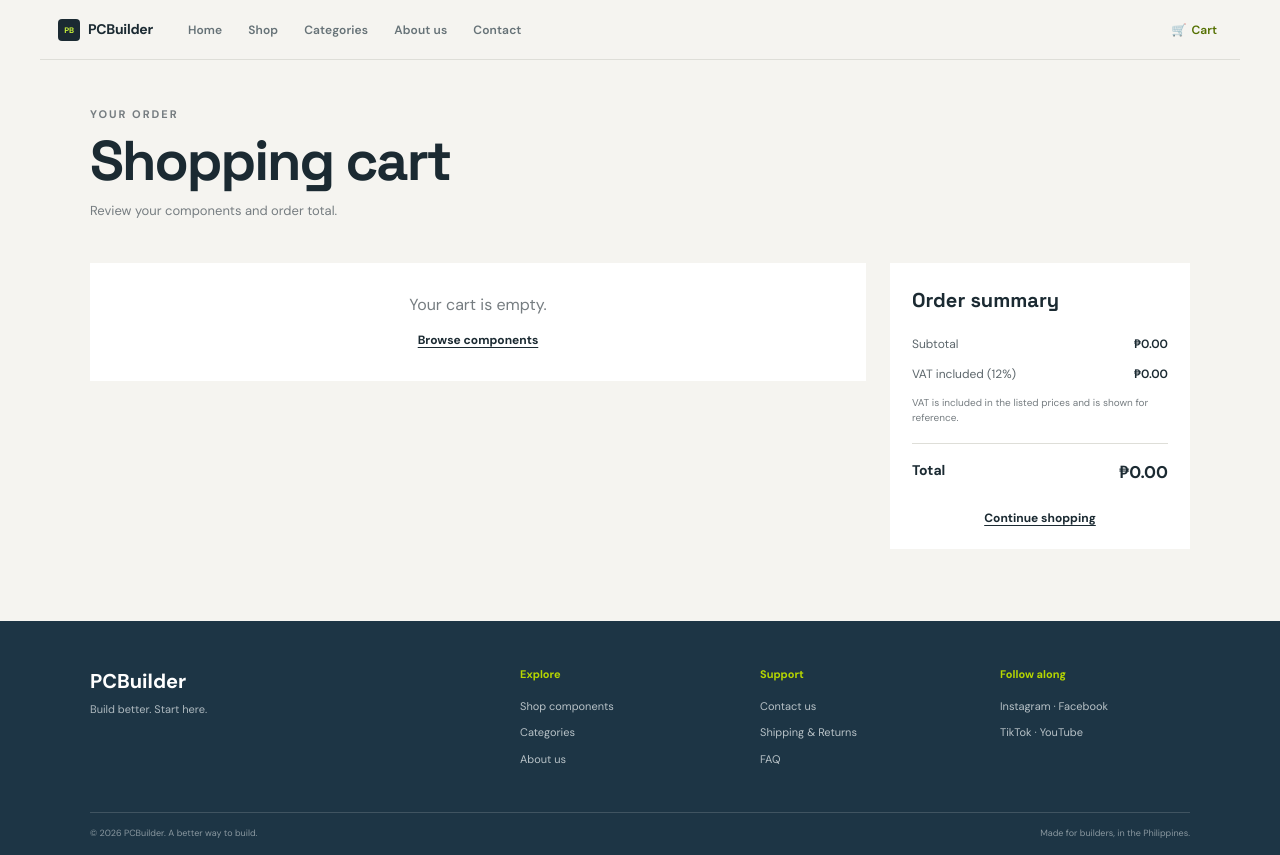
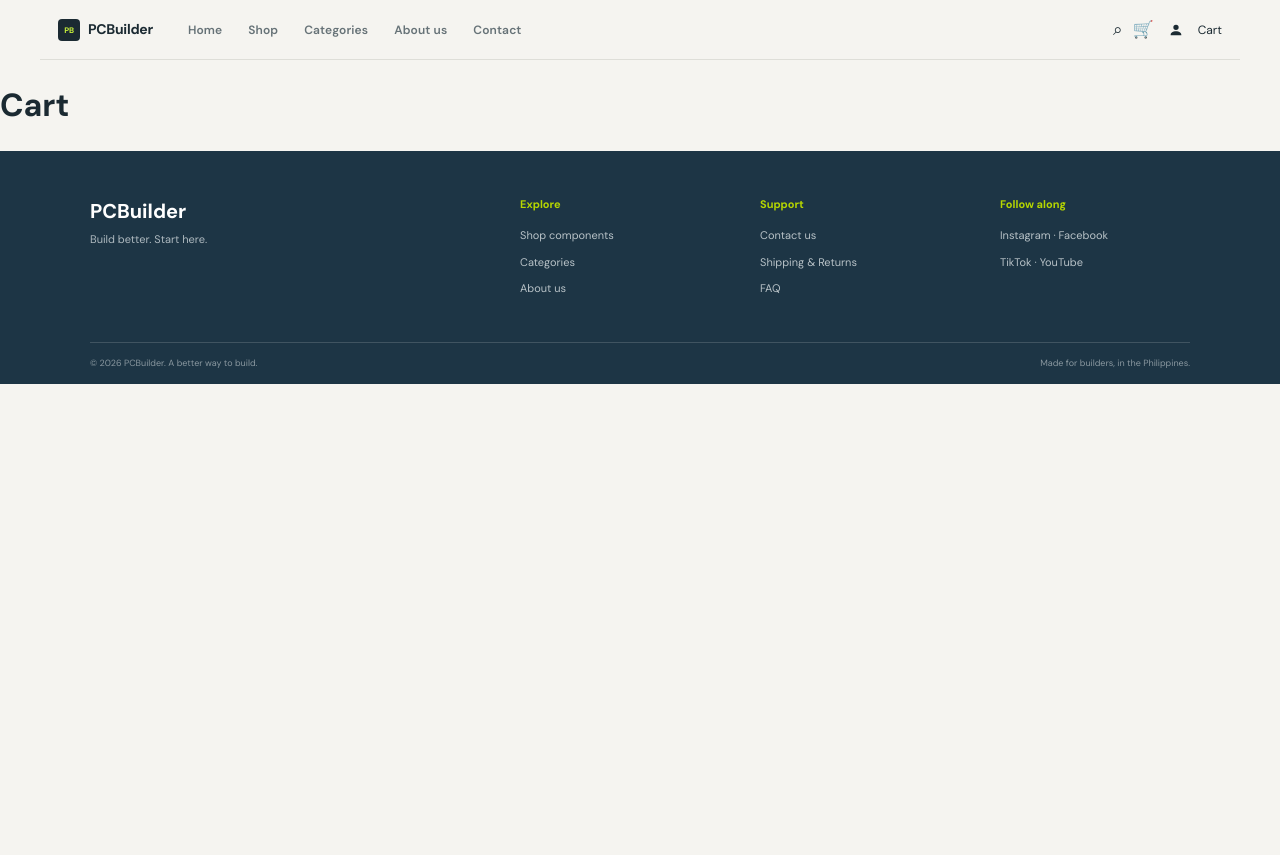
Before and after one commit to Wanji07/pcbuilder-ecommerce, a plain HTML site: page src/pages/cart.html in a window 1280 px wide. After the commit the page ends 800 px from the top, so only its background shows below. Drawn offline with Linux system fonts and the light colour scheme.

Commit message:
BRANCH ESCAPE

```diff
--- a/src/pages/cart.html
+++ b/src/pages/cart.html
@@ -3,14 +3,14 @@
 <head>
     <meta charset="UTF-8">
     <meta name="viewport" content="width=device-width, initial-scale=1.0">
-    <meta name="description" content="Review your PCBuilder shopping cart">
-    <title>Your Cart | PCBuilder</title>
-    <link rel="stylesheet" href="../css/style.css">
+    <meta name="description" content="PCBuilder - Computer Parts and Accessories Store">
+    <title>PCBuilder</title>
+    <link rel="stylesheet" href="/src/css/style.css">
 </head>
+<body>
 
-<body>
     <header class="site-header">
-        <a href="home.html" class="logo" aria-label="PCBuilder home">
+        <a href="#" class="logo" aria-label="PCBuilder home">
             <span class="logo-mark">PB</span>
             <span>PCBuilder</span>
         </a>
@@ -21,47 +21,28 @@
             <a href="aboutus.html">About us</a>
             <a href="contact.html">Contact</a>
         </nav>
+
         <div class="header-actions">
-            <a class="cart-link active" href="cart.html" aria-label="Shopping cart">
-                🛒 <span>Cart</span><span class="cart-count" id="cart-count" aria-live="polite"></span>
-            </a>
+            <button type="button" aria-label="Search">⌕</button>
+            <button type="button" onclick="window.location.href='Cart.html'" aria-label="Shopping cart">🛒</button>
+            <button type="button" class="user-btn" onclick="window.location.href='Login.html'" aria-label="Account">
+                <svg viewBox="0 0 24 24" aria-hidden="true">
+                    <path d="M12 12a4 4 0 1 0-4-4 4 4 0 0 0 4 4zm0 2c-4.42 0-8 2.24-8 5v1h16v-1c0-2.76-3.58-5-8-5z"/>
+                </svg>
+        </button>
+            <span>Cart</span>
         </div>
     </header>
+<main>
+    <h1>Cart</h1>
+</main>
+</body>
 
-    <main class="cart-page">
-        <section class="cart-heading" aria-labelledby="cart-title">
-            <p class="hero-label">YOUR ORDER</p>
-            <h1 id="cart-title">Shopping cart</h1>
-            <p>Review your components and order total.</p>
-        </section>
 
-        <p class="cart-feedback" id="cart-feedback" role="status" aria-live="polite"></p>
-        <div class="cart-layout">
-            <section class="cart-items-panel" aria-label="Items in your cart">
-                <div class="cart-items" id="cart-items"></div>
-            </section>
 
-            <aside class="order-summary" aria-labelledby="summary-title">
-                <h2 id="summary-title">Order summary</h2>
-                <div class="summary-row">
-                    <span>Subtotal</span>
-                    <strong id="cart-subtotal">₱0.00</strong>
-                </div>
-                <div class="summary-row">
-                    <span>VAT included (12%)</span>
-                    <strong id="cart-vat">₱0.00</strong>
-                </div>
-                <p class="vat-note">VAT is included in the listed prices and is shown for reference.</p>
-                <div class="summary-total">
-                    <span>Total</span>
-                    <strong id="cart-total">₱0.00</strong>
-                </div>
-                <a class="continue-shopping" href="shop.html">Continue shopping</a>
-            </aside>
-        </div>
-    </main>
 
-    <footer class="footer cart-footer">
+
+<footer class="footer">
     <div class="footer-container">
         <div class="footer-brand">
             <h2>PCBuilder</h2>
@@ -69,18 +50,21 @@
         </div>
         <div class="footer-column">
             <h4>Explore</h4>
-                <a href="shop.html">Shop components</a>
-                <a href="categories.html">Categories</a>
-                <a href="aboutus.html">About us</a>
+
+            <a href="#">Shop components</a>
+            <a href="#">Categories</a>
+            <a href="#">About us</a>
         </div>
         <div class="footer-column">
             <h4>Support</h4>
-                <a href="contact.html">Contact us</a>
-                <a href="#">Shipping &amp; Returns</a>
+
+            <a href="#">Contact us</a>
+            <a href="#">Shipping & Returns</a>
             <a href="#">FAQ</a>
         </div>
         <div class="footer-column">
             <h4>Follow along</h4>
+
             <a href="#">Instagram · Facebook</a>
             <a href="#">TikTok · YouTube</a>
         </div>
@@ -90,6 +74,4 @@
         <p>Made for builders, in the Philippines.</p>
     </div>
 </footer>
-    <script src="../js/cart.js" defer></script>
-</body>
 </html>
```
Lines whose indentation alone changed are shown as unchanged.
